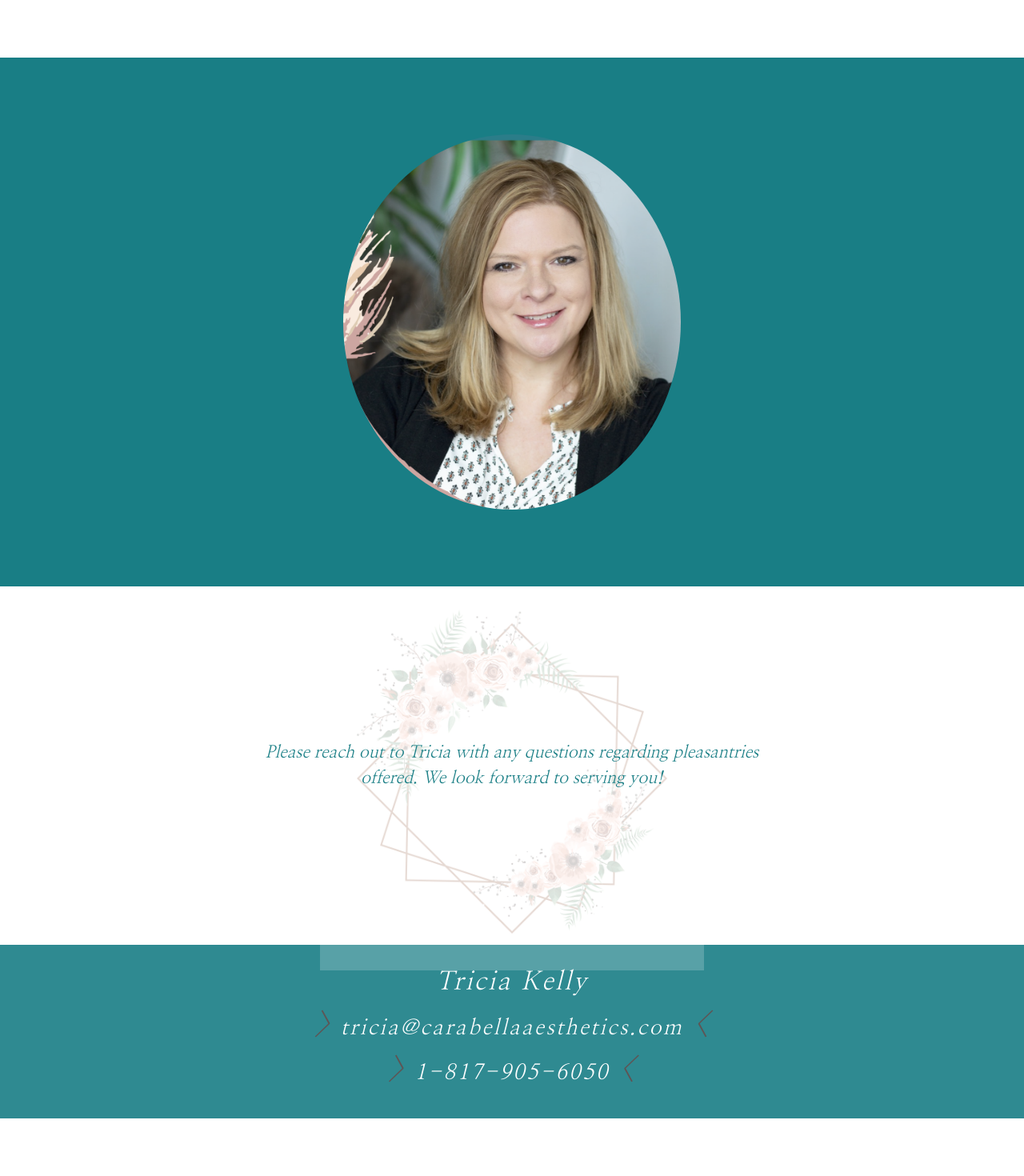
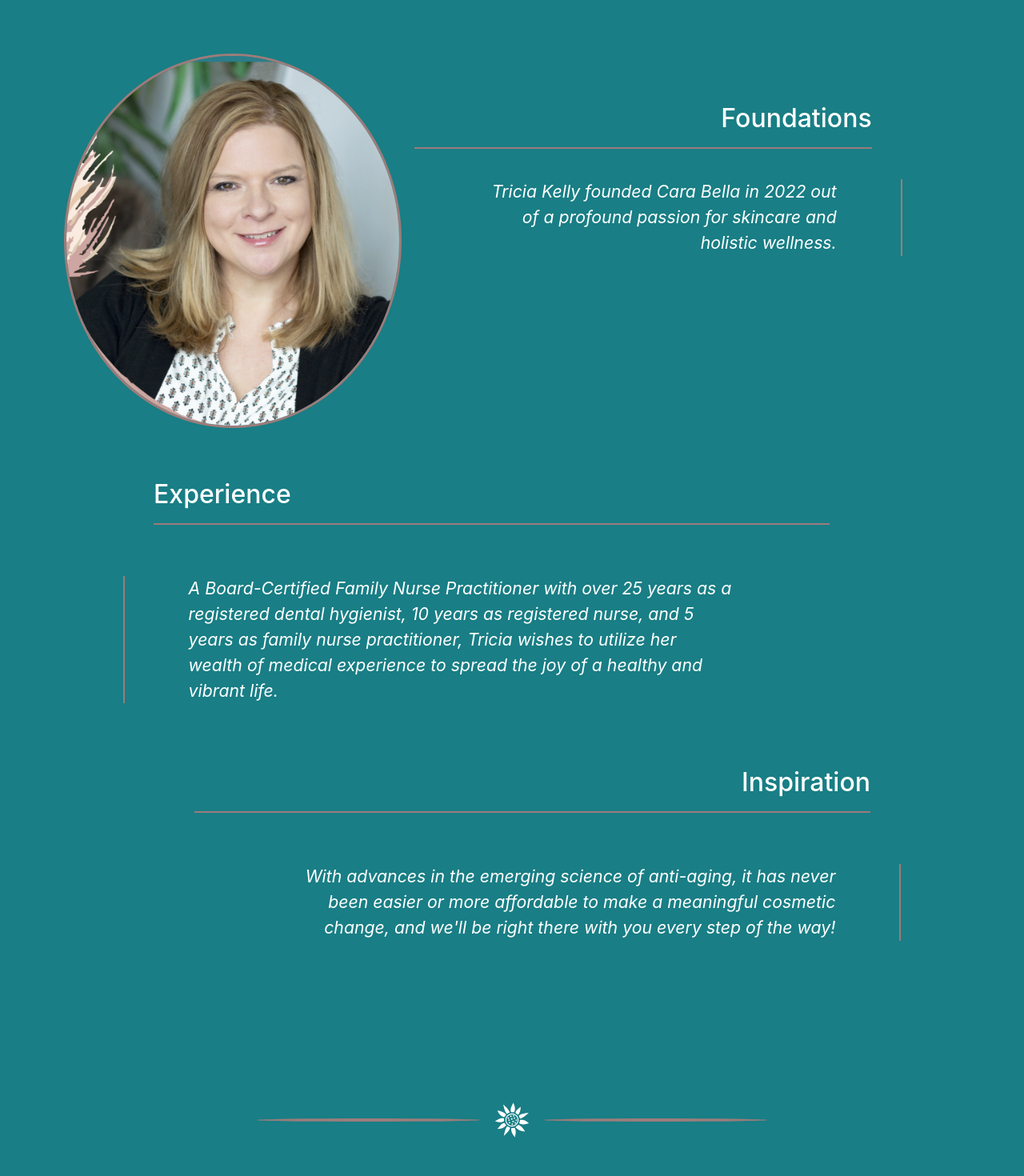
Before and after one commit to JaynewDee/CaraBella, a React (Create React App) app in the folder client/: page /contact in a window 1280 px wide. Shown: the part 880-2350 px from the top of the page at 80% size. Before the commit the page ends 2278 px from the top, so only its background shows below. Built offline with nearby package versions, Linux system fonts and the light colour scheme.

Commit message:
ready for prototype deploy

```diff
--- a/client/src/components/Body/Body.js
+++ b/client/src/components/Body/Body.js
@@ -1,15 +1,44 @@
 import React from "react";
 import Selfie from "../../assets/Bio_pic.png";
+import HRule from "../HRule";
 
 const Body = () => {
   return (
     <div id="bodyBox">
       {/* Iterable info sections */}
-      <div style={{ width: "100vw" }}>
+      <div className="aboutSection">
         <img className="selfie" alt="" src={Selfie}></img>
+        <div className="selfie-section">
+          <h3>Foundations</h3>
+          <p>
+            Tricia Kelly founded Cara Bella in 2022 out of a profound passion
+            for skincare and holistic wellness.
+          </p>
+        </div>
       </div>
-      <div style={{ width: "100vw" }}></div>
-      <div style={{ width: "100vw" }}></div>
+      <div className="aboutSection">
+        <div className="experience-section">
+          <h3>Experience</h3>
+          <p>
+            A Board-Certified Family Nurse Practitioner with over 25 years as a
+            registered dental hygienist, 10 years as registered nurse, and 5
+            years as family nurse practitioner, Tricia wishes to utilize her
+            wealth of medical experience to spread the joy of a healthy and
+            vibrant life.
+          </p>
+        </div>
+      </div>
+      <div className="aboutSection">
+        <div className="inspiration-section">
+          <h3>Inspiration</h3>
+          <p>
+            With advances in the emerging science of anti-aging, it has never
+            been easier or more affordable to make a meaningful cosmetic change,
+            and we'll be right there with you every step of the way!
+          </p>
+        </div>
+      </div>
+      <HRule />
     </div>
   );
 };
--- a/client/src/components/Calendar.js
+++ b/client/src/components/Calendar.js
@@ -6,7 +6,16 @@ const CalNode = () => {
 
   return (
     <>
-      <p>Stay tuned while our calendar is being built!</p>
+      <p
+        style={{
+          fontStyle: "italic",
+          fontSize: "1.66rem",
+          color: "pink",
+          width: "33%",
+        }}
+      >
+        Stay tuned while our calendar is being built!
+      </p>
       {/* <Calendar style={{width: "66vw"}}/> */}
     </>
   );
--- /dev/null
+++ b/client/src/components/HRule.js
@@ -0,0 +1,13 @@
+import React from "react";
+import { GiSunflower } from "react-icons/gi";
+const HRule = () => {
+  return (
+    <div className="horizontal-rule">
+      <div className="left-rule"></div>
+      <GiSunflower size={"3rem"} className="icon" />
+      <div className="right-rule"></div>
+    </div>
+  );
+};
+
+export default HRule;
--- a/client/src/components/Header.js
+++ b/client/src/components/Header.js
@@ -37,17 +37,29 @@ const Header = () => {
       </div>
 
       <nav id="linkBox">
-        <Link to="/contact" className="link">
+        <Link
+          to="/contact"
+          className="link"
+          onClick={() => {
+            window.scrollTo(0, 0);
+          }}
+        >
           CONTACT
         </Link>
         <span className="divider"> | </span>
-        <Link to="/schedule" className="link">
+        <Link
+          to="/schedule"
+          className="link"
+          onClick={() => {
+            window.scrollTo(0, 0);
+          }}
+        >
           SCHEDULE
         </Link>
         <span className="divider"> | </span>
-        <Link to="/about" className="link">
+        <a href="#bodyBox" className="link">
           ABOUT
-        </Link>
+        </a>
       </nav>
     </header>
   );
--- a/client/src/styles/App.scss
+++ b/client/src/styles/App.scss
@@ -46,12 +46,12 @@ a:hover {
   justify-content: space-between;
   background-color: rgba(225, 210, 198, 1);
   font-family: $nanum;
-  font-size: 0.66rem;
+  font-size: 0.75rem;
   font-weight: bold;
   top: 0;
   z-index: 5;
   width: 100%;
-  height: 2.7rem;
+  height: 3.33rem;
   color: $tealish;
   box-shadow: 0 0px 6px rgba(0, 0, 0, 0.1), 0 0px 10px rgba(0, 0, 0, 0.1),
     0 0px 12px rgba(0, 0, 0, 0.1), 0 0px 16px rgba(0, 0, 0, 0.1),
@@ -66,7 +66,7 @@ a:hover {
     margin-left: 2rem;
 
     #brandName {
-      font-size: 1rem;
+      font-size: 1.33rem;
       margin: auto 0.66rem;
       transition: all 0.3s;
     }
@@ -96,7 +96,7 @@ a:hover {
     justify-content: flex-end;
     flex: 1 0 30%;
     margin-right: 3rem;
-    font-size: 0.66rem;
+    font-size: 0.75rem;
 
     .link {
       font-weight: 600;
@@ -345,8 +345,7 @@ a:hover {
   position: relative;
   z-index: 5;
   width: 100vw;
-  gap: 2rem;
-
+  margin-top: 2rem;
   img {
     filter: opacity(0.2);
   }
@@ -354,9 +353,9 @@ a:hover {
     color: $tealish;
     position: relative;
     width: 50vw;
-    margin: 0 auto;
-    top: -18rem;
-    font-size: 1.33rem;
+    margin: 0 auto 1rem;
+    top: -19rem;
+    font-size: 1.66rem;
     font-style: italic;
     font-family: $nanum;
   }
@@ -374,20 +373,20 @@ a:hover {
     width: 100%;
     height: 10%;
     font-family: $nanum;
-    background: rgba(25, 126, 133, 0.9);
-    padding: 1rem;
+    background: rgba(25, 126, 133, 1);
     .fullname::before {
       content: "";
       background-color: $zambezi;
     }
     .fullname {
-      margin-top: 0.66rem;
+      margin-top: 3rem;
       font-size: 2rem;
       color: white;
     }
     .contacts {
       display: flex;
       flex-flow: column nowrap;
+      margin-bottom: 3rem;
     }
   }
   .details > p > a {
@@ -423,6 +422,9 @@ a:hover {
   #mainSection {
     margin-top: 5rem;
   }
+  #fixedBar {
+    height: 4rem;
+  }
 }
 
 @media screen and (max-width: 769px) {
@@ -433,6 +435,10 @@ a:hover {
     margin-top: 3rem;
   }
   #fixedBar {
+    padding: 0.33rem;
+    #titleWrap {
+      margin: 0.33rem auto 0.33rem 2rem;
+    }
     #linkBox {
       margin-right: 0.33rem;
       padding: 1rem;
--- a/client/src/styles/body.scss
+++ b/client/src/styles/body.scss
@@ -3,19 +3,113 @@
 #bodyBox {
   width: 100vw;
   display: flex;
-  flex-flow: column nowrap;
-  justify-items: center;
-  align-items: center;
-  background-size: contain;
+  flex-flow: row wrap;
+  justify-items: flex-start;
+  align-items: flex-start;
   border: none;
+  border-top: 3px solid $calypso;
   outline: none;
   padding: none;
-  margin-top: 8.5rem;
   background-color: rgba(25, 126, 133, 1);
   box-shadow: 0 0 -5rem 0.66rem rgba(25, 126, 133, 0.9);
-  .selfie {
-    width: 33%;
-    border-radius: 50%;
-    margin: 6rem auto;
+  .aboutSection {
+    display: flex;
+    flex-flow: row nowrap;
+    justify-items: flex-start;
+    align-items: flex-start;
+
+    .selfie {
+      float: left;
+      width: 33%;
+      border-radius: 50%;
+      margin: 10% 1rem 5% 5rem;
+      border: 3px solid $calypso;
+    }
+    .selfie-section > h3 {
+      color: white;
+      margin-top: 25%;
+      margin-right: 25%;
+      padding-bottom: 1rem;
+      text-align: right;
+      border-bottom: 2px solid $calypso;
+      font-size: 2rem;
+    }
+    .selfie-section > p {
+      text-align: right;
+      color: white;
+      font-size: 1.33rem;
+      margin: 5% 20%;
+      margin-left: 0rem;
+      border-right: 2px solid $calypso;
+      padding: 0 5rem;
+      font-style: italic;
+    }
+    .experience-section > h3 {
+      font-size: 2rem;
+      color: white;
+      text-align: left;
+      margin-left: 15%;
+      border-bottom: 2px solid $calypso;
+      padding-bottom: 1rem;
+      width: 66%;
+    }
+    .experience-section > p {
+      width: 66%;
+      padding: 0 5rem;
+      margin-top: 5%;
+      margin-left: 12%;
+      text-align: left;
+      color: white;
+      font-size: 1.33rem;
+      border-left: 2px solid $calypso;
+      font-style: italic;
+    }
+    .inspiration-section > h3 {
+      width: 66%;
+      color: white;
+      margin: 5% 15%;
+      margin-left: auto;
+      padding-bottom: 1rem;
+      text-align: right;
+      border-bottom: 2px solid $calypso;
+      font-size: 2rem;
+    }
+    .inspiration-section > p {
+      width: 66%;
+      text-align: right;
+      color: white;
+      font-size: 1.33rem;
+      margin: 5% 12%;
+      margin-left: auto;
+      border-right: 2px solid $calypso;
+      padding: 0 5rem;
+      font-style: italic;
+    }
+  }
+  .horizontal-rule {
+    display: flex;
+    flex-flow: row nowrap;
+    justify-content: center;
+    align-items: center;
+    width: 66vw;
+    border: none;
+    margin: 8.5rem auto;
+    border-radius: 100%;
+    .left-rule {
+      height: 4px;
+      background-color: $calypso;
+      width: 33%;
+      border-radius: 100%;
+    }
+    .icon {
+      margin: 0 1rem;
+      color: white;
+    }
+    .right-rule {
+      height: 4px;
+      background-color: $calypso;
+      width: 33%;
+      border-radius: 100%;
+    }
   }
 }
```
